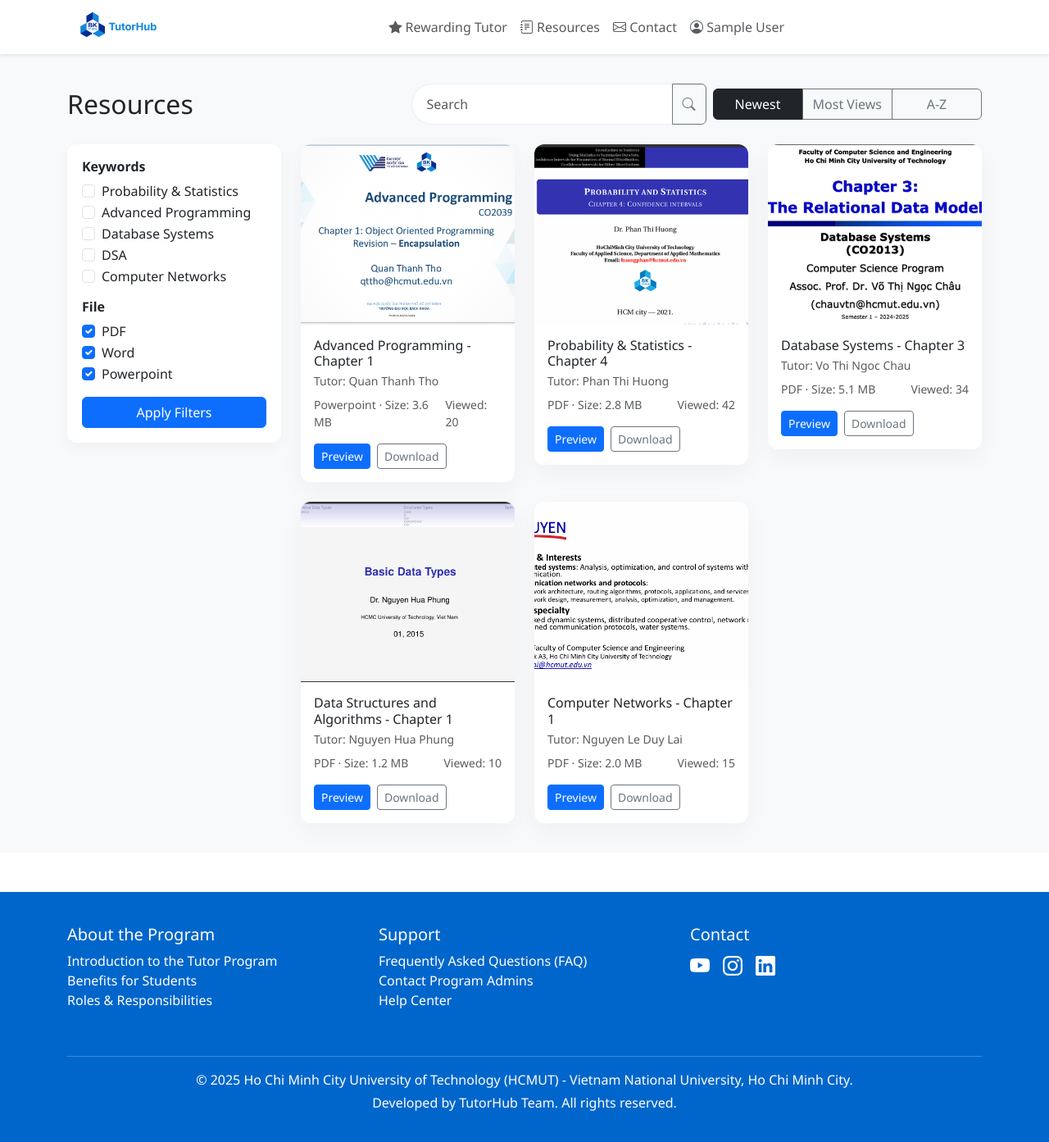
After one commit to R1kk4-213/Assignment, a Flask app: page /materials in a window 1280 px wide. The commit adds this page. Shown: the whole page at 82% size. Run offline with Flask 3, Linux system fonts and the light colour scheme; the visitor is signed in with stand-in values (Sample User, id 1).

Commit message:
Access materials and Preview

```diff
--- a/app.py
+++ b/app.py
@@ -6,7 +6,7 @@ Layer Architecture:
 - Data Layer: Hardcoded data
 """
 
-from flask import Flask, render_template, request, redirect, url_for, session, flash
+from flask import Flask, render_template, request, redirect, url_for, session, flash, abort
 
 from data import (
     TUTORS,
@@ -14,6 +14,9 @@ from data import (
     PROGRAM_FEATURES,
     PROGRAM_BENEFITS,
     PROGRAM_GALLERY,
+    RESOURCES,
+    KEYWORDS,
+    FILE_TYPES,
 )
 
 app = Flask(__name__)
@@ -30,6 +33,13 @@ def authenticate_user(username, password):
     """Authenticate user credentials"""
     if username in USERS and USERS[username]['password'] == password:
         return USERS[username]
+    return None
+
+
+def get_resource_by_id(resource_id: int):
+    for r in RESOURCES:
+        if r.get('id') == resource_id:
+            return r
     return None
 
 
@@ -97,5 +107,91 @@ def home():
         gallery=PROGRAM_GALLERY
     )
 
+
+@app.route('/materials')
+def materials():
+    """Materials / Resources browsing page"""
+    user = session.get('user')
+    if not user:
+        flash('Vui lòng đăng nhập để tiếp tục.', 'error')
+        return redirect(url_for('login'))
+    # Read filters from query string
+    q = request.args.get('q', '').strip().lower()
+    selected_keywords = request.args.getlist('keywords')
+    raw_selected_files = request.args.getlist('file_types')
+    sort = request.args.get('sort', 'newest')
+
+    # If there are no query params at all (initial page load), default to
+    # selecting all file types and no keywords. If the user submitted the form
+    # (request.args present) and didn't select any file types, honor that as
+    # an explicit "none selected" state.
+    request_has_args = bool(request.args)
+    if not request_has_args:
+        selected_files = list(FILE_TYPES)
+    else:
+        selected_files = raw_selected_files
+
+    # Start with the full list
+    filtered = list(RESOURCES)
+
+    # If the user did not select any keywords and did not select any file types,
+    # return an empty result set (explicitly cleared filters).
+    if not selected_keywords and not selected_files:
+        filtered = []
+    else:
+        # Text search (title or tutor)
+        if q:
+            filtered = [r for r in filtered if q in r.get('title', '').lower() or q in r.get('tutor', '').lower()]
+
+        # Keyword filtering (match any selected keyword)
+        if selected_keywords:
+            filtered = [r for r in filtered if any(kw in r.get('keywords', []) for kw in selected_keywords)]
+
+        # File type filtering
+        if selected_files:
+            lower_selected = [s.lower() for s in selected_files]
+            def file_match(r):
+                ft = r.get('file_type', '') or ''
+                ft_l = ft.lower()
+                return any(s in ft_l for s in lower_selected)
+            filtered = [r for r in filtered if file_match(r)]
+
+    # Sorting
+    if sort == 'most_views':
+        filtered.sort(key=lambda r: r.get('viewed', 0), reverse=True)
+    elif sort == 'az':
+        filtered.sort(key=lambda r: r.get('title', '').lower())
+
+    return render_template(
+        'materials.html',
+        resources=filtered,
+        keywords=KEYWORDS,
+        file_types=FILE_TYPES,
+        current_q=request.args.get('q', ''),
+        selected_keywords=selected_keywords,
+        selected_files=selected_files,
+        current_sort=sort
+    )
+
+
+@app.route('/preview/<int:resource_id>')
+def preview(resource_id: int):
+    resource = get_resource_by_id(resource_id)
+    if not resource:
+        abort(404)
+    # Derive course name from the title if not explicitly provided.
+    title = resource.get('title', '')
+    course_name = resource.get('course')
+    if not course_name and title:
+        # Attempt to split by dash/ hyphen " - " first (common pattern: "Course - Chapter X")
+        if ' - ' in title:
+            course_name = title.split(' - ')[0].strip()
+        else:
+            # Fallback: remove the word 'Chapter' and everything after it
+            parts = title.split('Chapter')
+            if parts and parts[0].strip():
+                course_name = parts[0].strip().rstrip('-').strip()
+    return render_template('preview.html', resource=resource, resource_course=course_name)
+
 if __name__ == '__main__':
     app.run(debug=True, port=5000)
--- a/data/__init__.py
+++ b/data/__init__.py
@@ -6,6 +6,9 @@ from .constants import (
     PROGRAM_FEATURES,
     PROGRAM_BENEFITS,
     PROGRAM_GALLERY,
+    RESOURCES,
+    KEYWORDS,
+    FILE_TYPES,
 )
 
 __all__ = [
@@ -14,4 +17,7 @@ __all__ = [
     'PROGRAM_FEATURES',
     'PROGRAM_BENEFITS',
     'PROGRAM_GALLERY',
+    'RESOURCES',
+    'KEYWORDS',
+    'FILE_TYPES',
 ]
--- a/templates/base.html
+++ b/templates/base.html
@@ -24,6 +24,11 @@
                     <li class="nav-item">
                         <a class="nav-link" href="{{ url_for('index') }}#rewarding-tutor">
                             <i class="bi bi-star-fill"></i> Rewarding Tutor
+                        </a>
+                    </li>
+                    <li class="nav-item">
+                        <a class="nav-link" href="{{ url_for('materials') }}">
+                            <i class="bi bi-journal-text"></i> Resources
                         </a>
                     </li>
                     <li class="nav-item">
--- a/templates/index.html
+++ b/templates/index.html
@@ -1,4 +1,4 @@
-{% extends "base.html" %}
+`{% extends "base.html" %}
 
 {% block title %}TutorHub - HCMUT{% endblock %}
 
--- /dev/null
+++ b/templates/materials.html
@@ -0,0 +1,94 @@
+{% extends "base.html" %}
+
+{% block title %}Resources - TutorHub{% endblock %}
+
+{% block extra_css %}
+<style>
+    .materials-hero { padding: 36px 0; }
+    .filters-card { border-radius: 12px; padding: 18px; background: #fff; box-shadow: 0 6px 18px rgba(0,0,0,0.04); }
+    .resource-card { border-radius: 12px; padding: 0; overflow: hidden; background: #fff; box-shadow: 0 10px 30px rgba(0,0,0,0.04); }
+    .resource-thumb { width: 100%; height: 220px; object-fit: cover; }
+    .resource-body { padding: 16px; }
+    .keyword-badge { background: #f1f5f9; color: #0b5fff; border-radius: 8px; padding: 6px 10px; display: inline-block; margin-bottom: 8px; }
+    .sidebar-label { font-weight: 700; margin-bottom: 8px; display: block; }
+    .sort-controls .btn { min-width: 110px; }
+    .search-input { border-radius: 40px; padding: 12px 18px; border: 1px solid #e7eefc; }
+</style>
+{% endblock %}
+
+{% block content %}
+<section class="materials-hero bg-light">
+    <div class="container">
+        <form method="get" action="{{ url_for('materials') }}">
+        <div class="row">
+            <div class="col-12 mb-4 d-flex justify-content-between align-items-center">
+                <h2 class="mb-0">Resources</h2>
+                <div class="d-flex gap-2 align-items-center" style="margin:0">
+                    <div class="input-group" style="width:360px;">
+                        <input name="q" value="{{ current_q }}" class="form-control search-input" placeholder="Search" aria-label="Search">
+                        <button class="btn btn-outline-secondary" type="submit"><i class="bi bi-search"></i></button>
+                    </div>
+                    <div class="btn-group sort-controls" role="group" aria-label="Sort">
+                        <button type="submit" name="sort" value="newest" class="btn {% if current_sort == 'newest' %}btn-dark{% else %}btn-outline-secondary{% endif %}">Newest</button>
+                        <button type="submit" name="sort" value="most_views" class="btn {% if current_sort == 'most_views' %}btn-dark{% else %}btn-outline-secondary{% endif %}">Most Views</button>
+                        <button type="submit" name="sort" value="az" class="btn {% if current_sort == 'az' %}btn-dark{% else %}btn-outline-secondary{% endif %}">A-Z</button>
+                    </div>
+                </div>
+            </div>
+        </div>
+
+        <div class="row g-4">
+            <div class="col-lg-3">
+                <div class="filters-card">
+                    <h6 class="sidebar-label">Keywords</h6>
+                    <div class="mb-3">
+                        {% for kw in keywords %}
+                        <div class="form-check">
+                            <input class="form-check-input" type="checkbox" name="keywords" value="{{ kw }}" id="kw{{ loop.index }}" {% if kw in selected_keywords %}checked{% endif %}>
+                            <label class="form-check-label" for="kw{{ loop.index }}">{{ kw }}</label>
+                        </div>
+                        {% endfor %}
+                    </div>
+
+                    <h6 class="sidebar-label">File</h6>
+                    <div class="mb-2">
+                        {% for ft in file_types %}
+                        <div class="form-check">
+                            <input class="form-check-input" type="checkbox" name="file_types" value="{{ ft }}" id="ft{{ loop.index }}" {% if ft in selected_files %}checked{% endif %}>
+                            <label class="form-check-label" for="ft{{ loop.index }}">{{ ft }}</label>
+                        </div>
+                        {% endfor %}
+                    </div>
+                    <div class="d-grid mt-3">
+                        <button type="submit" class="btn btn-primary">Apply Filters</button>
+                    </div>
+                </div>
+            </div>
+            <div class="col-lg-9">
+                <div class="row g-4">
+                    {% for r in resources %}
+                    <div class="col-md-6 col-lg-4">
+                        <div class="resource-card">
+                            <img src="{{ url_for('static', filename=r.thumbnail) }}" alt="{{ r.title }}" class="resource-thumb">
+                            <div class="resource-body">
+                                <h6 class="mb-1">{{ r.title }}</h6>
+                                <div class="text-muted small mb-2">Tutor: {{ r.tutor }}</div>
+                                <div class="d-flex justify-content-between align-items-center text-muted small">
+                                    <div>{{ r.file_type }} · Size: {{ r.size }}</div>
+                                    <div>Viewed: {{ r.viewed }}</div>
+                                </div>
+                                <div class="mt-3 d-flex gap-2">
+                                    <a href="{{ url_for('preview', resource_id=r.id) }}" class="btn btn-sm btn-primary">Preview</a>
+                                    <a href="#" class="btn btn-sm btn-outline-secondary">Download</a>
+                                </div>
+                            </div>
+                        </div>
+                    </div>
+                    {% endfor %}
+                </div>
+            </div>
+        </div>
+        </form>
+    </div>
+</section>
+{% endblock %}
```
Also changed, not shown: data/constants.py (+70 -0 lines), templates/preview.html (added, +69 -0 lines), static/img/materials/advprog.png (added), static/img/materials/com_network.png (added), static/img/materials/database.png (added), static/img/materials/dsa.png (added), static/img/materials/prob_stats.png (added).
